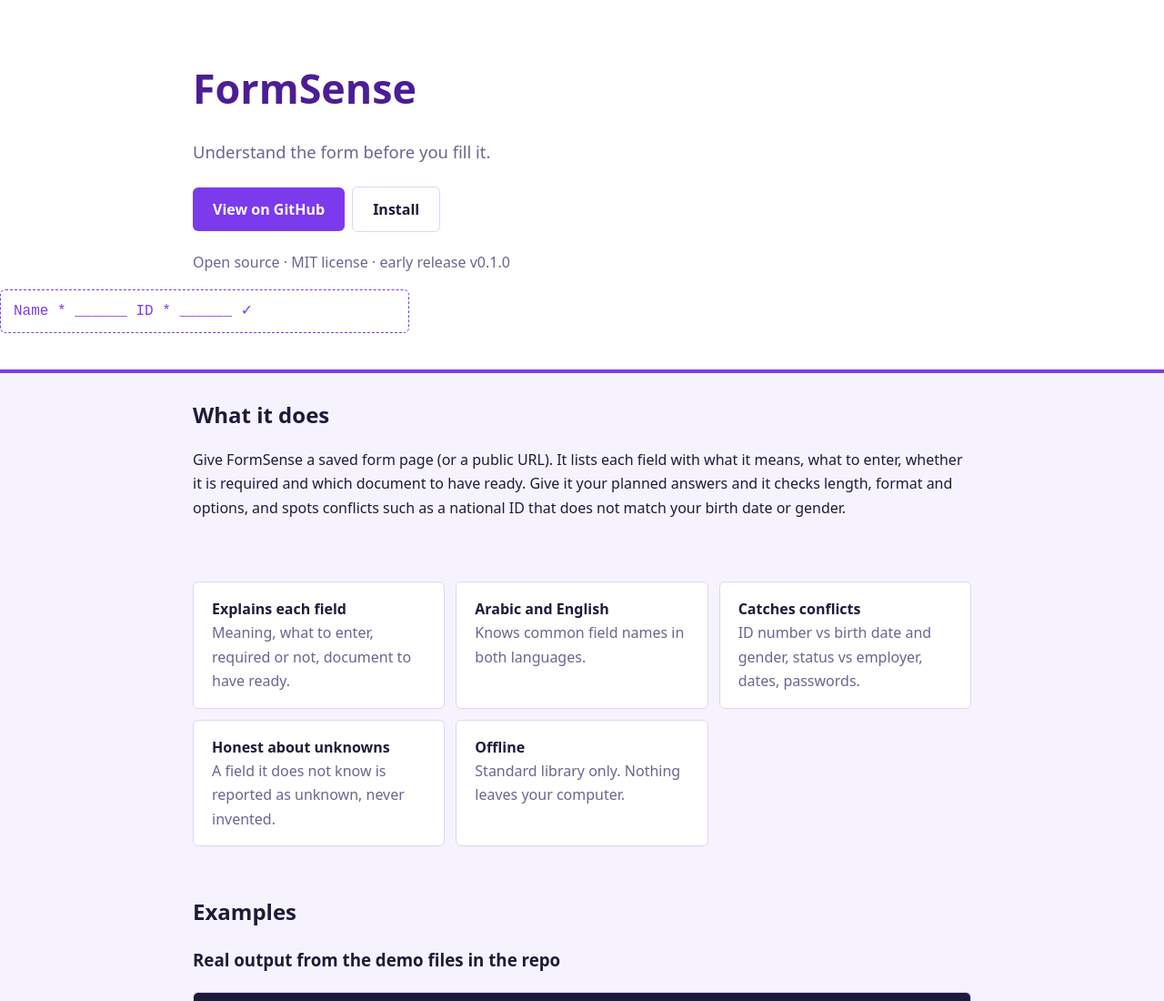
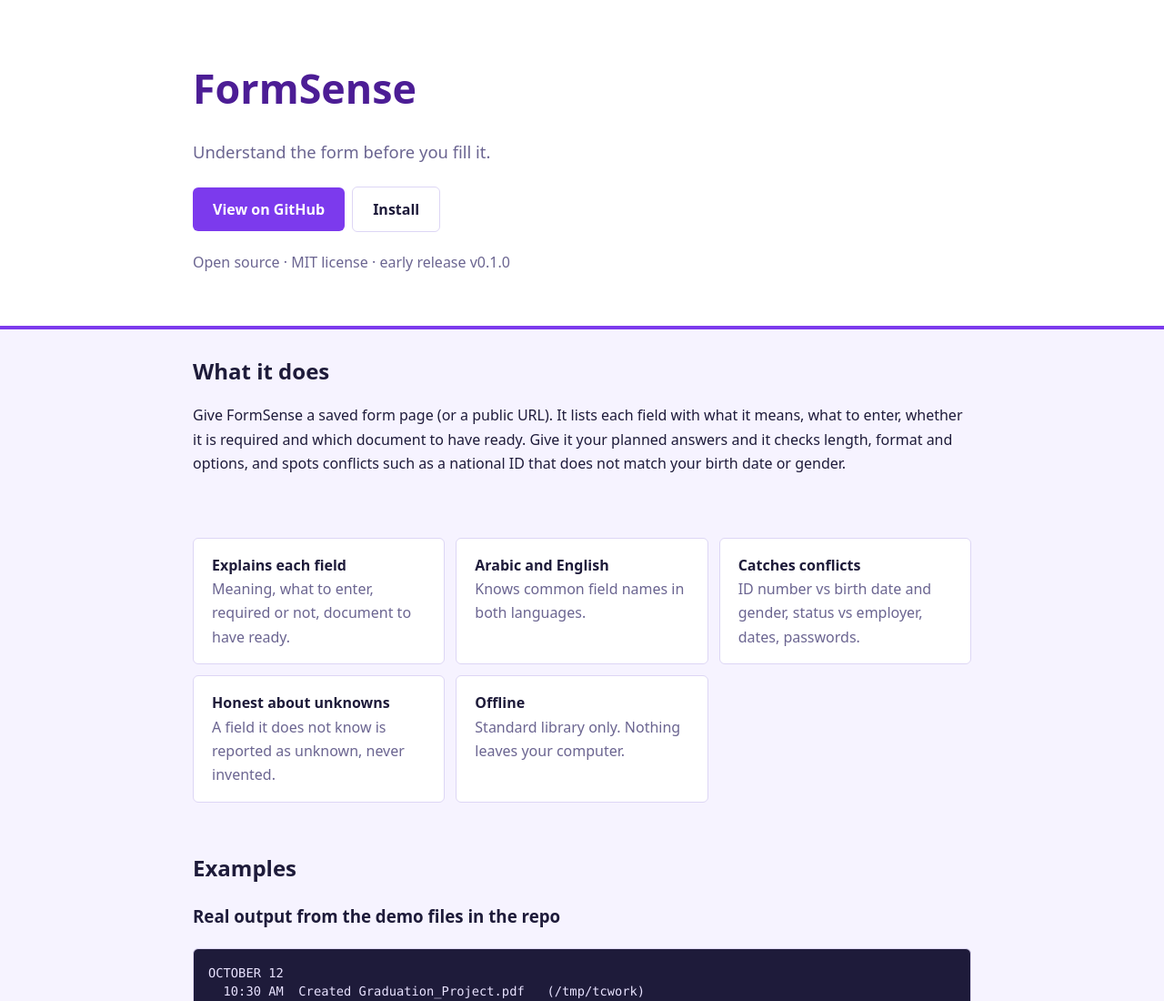
Before and after one commit to Hamasa-ElShamy/formsense, a plain HTML site: page docs/index.html in a window 1280 px wide. Shown: the top 1100 px of the page at 91% size. Drawn offline with Linux system fonts and the light colour scheme.

```diff
--- a/docs/index.html
+++ b/docs/index.html
@@ -24,7 +24,6 @@ footer img{border-radius:50%;border:2px solid var(--line);display:block;margin:0
 :root{--bg:#f6f3ff;--fg:#1e1b3a;--mut:#6b6591;--card:#ffffff;--line:#ddd6f5;--acc:#7c3aed;--accfg:#fff;--code:#1e1b3a;--codefg:#e9e3ff;--warn:#d97706;--r:6px;--body:system-ui,-apple-system,Segoe UI,sans-serif;--head:system-ui,sans-serif}
 header.hero{padding:60px 0 40px;background:#fff;border-bottom:4px solid var(--acc)}
 h1{font-size:2.8rem;margin:0 0 8px;color:#4c1d95}.tag{color:var(--mut);font-size:1.15rem;max-width:620px}
-.hero:after{content:"Name *  ______   ID *  ______   ✓";display:block;margin-top:16px;padding:10px 14px;border:1px dashed var(--acc);border-radius:6px;color:var(--acc);font-family:monospace;max-width:420px}
 .hero .wrap{text-align:left}</style></head><body>
 <header class="hero"><div class="wrap"><h1>FormSense</h1><p class="tag">Understand the form before you fill it.</p>
 <a class="btn" href="https://github.com/mohamed-elshamy-ai/formsense">View on GitHub</a><a class="btn alt" href="#install">Install</a>
```
